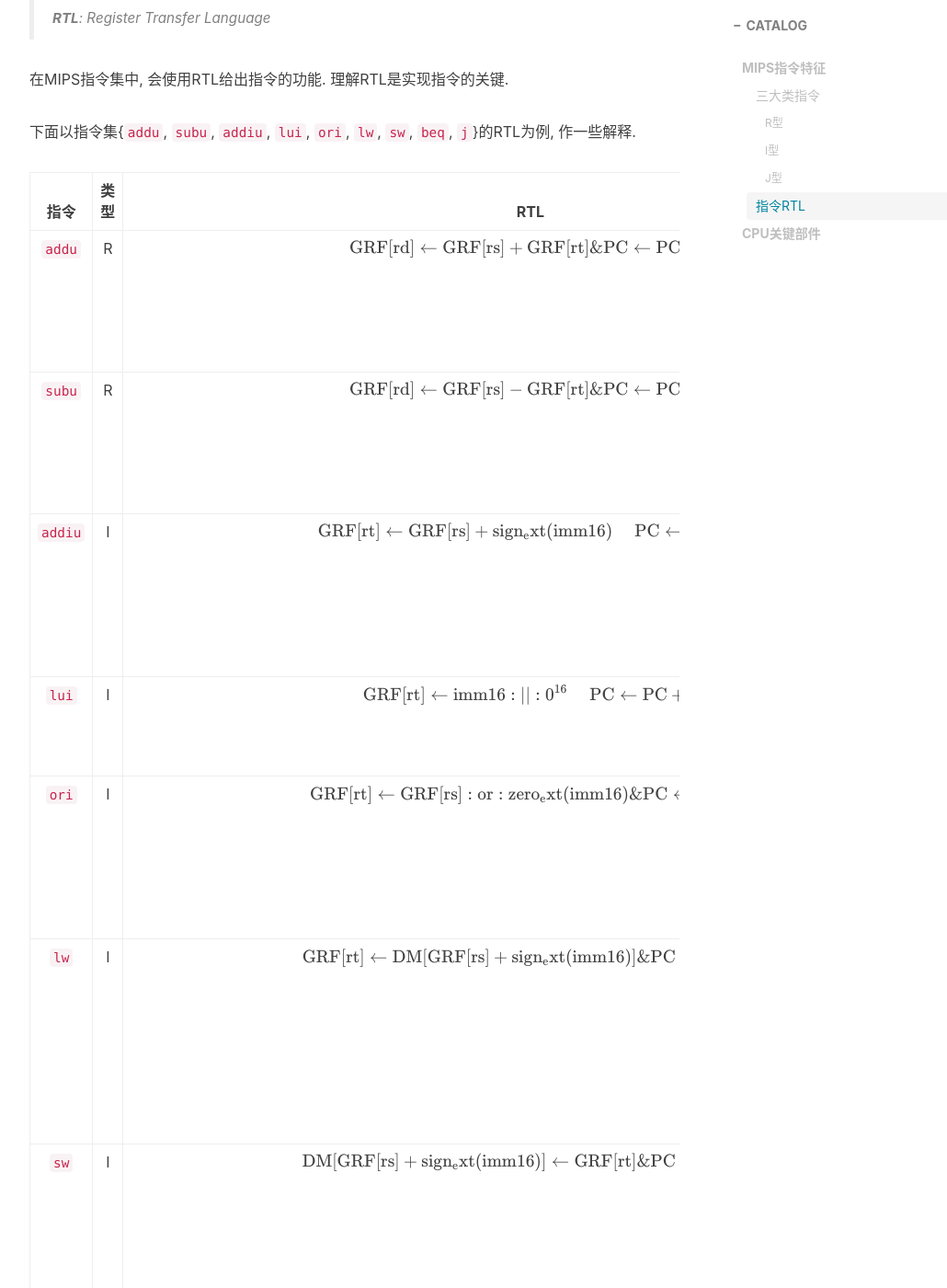
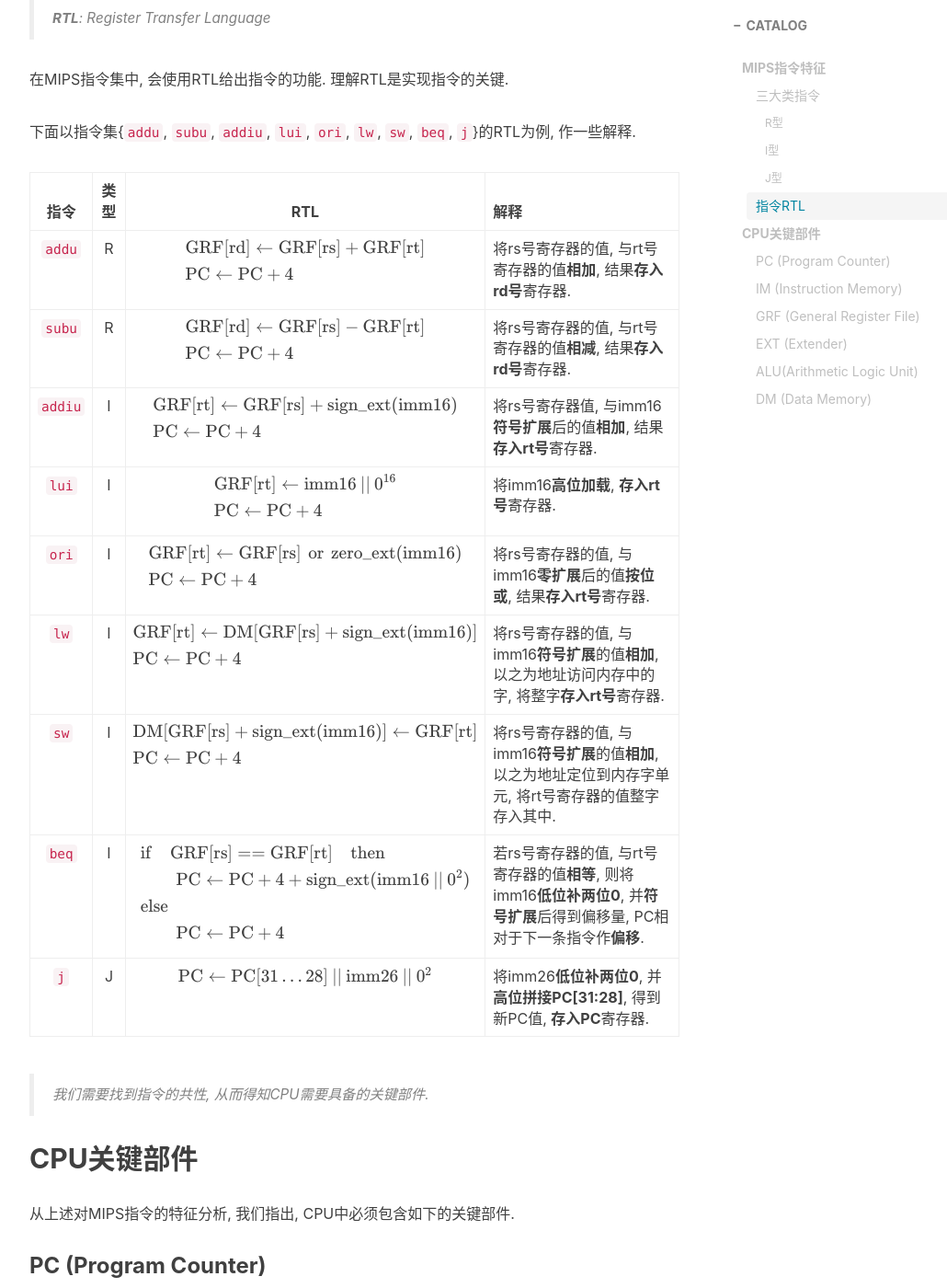
Before and after one commit to Coekjan/coekjan.github.io, a Jekyll site: the page built from _posts/Computer-Architecture/2021-01-17-Single-Cycle-CPU.md, in a window 1280 px wide and 1400 px high, scrolled down 1615 px. Shown: the whole window at 92% size, without its empty margins (233-1263 px from the left). Built offline with Jekyll 4.4.1, drawn with Linux system fonts in a browser that asks for light colours; nearby versions of some CDN libraries; comment, search, counter and statistics services are not loaded; some of the changed text lies outside the part shown.

Commit message:
Update 2021-01-17-Single-Cycle-CPU.md

```diff
--- a/_posts/Computer-Architecture/2021-01-17-Single-Cycle-CPU.md
+++ b/_posts/Computer-Architecture/2021-01-17-Single-Cycle-CPU.md
@@ -52,20 +52,32 @@ $6$ | $26$
 
 指令| 类型 | RTL | 解释
 :-:|:-:|:-:|:--
-`addu`| R | $\begin{aligned}&\rm GRF[rd]\leftarrow\rm GRF[rs]+GRF[rt]\\& \rm PC\leftarrow\rm PC+4\end{aligned}$ | 将rs号寄存器的值, 与rt号寄存器的值**相加**, 结果**存入rd号**寄存器.
-`subu` | R | $\begin{aligned}&\rm GRF[rd]\leftarrow\rm GRF[rs]-GRF[rt]\\& \rm PC\leftarrow\rm PC+4\end{aligned}$ | 将rs号寄存器的值, 与rt号寄存器的值**相减**, 结果**存入rd号**寄存器.
-`addiu` | I | $\begin{aligned}&\rm GRF[rt]\leftarrow\rm GRF[rs]+sign\_ext(imm16)\\ &\rm PC\leftarrow\rm PC+4\end{aligned}$ | 将rs号寄存器值, 与imm16**符号扩展**后的值**相加**, 结果**存入rt号**寄存器.
-`lui` | I | $\begin{aligned}&\rm GRF[rt]\leftarrow\rm imm16\:\vert\vert\:0^{16}\\ &\rm PC\leftarrow\rm PC+4\end{aligned}$ | 将imm16**高位加载**, **存入rt号**寄存器.
-`ori` | I | $\begin{aligned}&\rm GRF[rt]\leftarrow\rm GRF[rs]\:\operatorname{or}\:zero\_ext(imm16)\\& \rm PC\leftarrow\rm PC+4\end{aligned}$ | 将rs号寄存器的值, 与imm16**零扩展**后的值**按位或**, 结果**存入rt号**寄存器.
-`lw` | I | $\begin{aligned}&\rm GRF[rt]\leftarrow\rm DM[GRF [rs]+sign\_ext(imm16) ]\\& \rm PC\leftarrow\rm PC+4\end{aligned}$ | 将rs号寄存器的值, 与imm16**符号扩展**的值**相加**, 以之为地址访问内存中的字, 将整字**存入rt号**寄存器.
-`sw` | I | $\begin{aligned}&\rm DM[GRF [rs]+sign\_ext(imm16) ]\leftarrow\rm GRF[rt]\\& \rm PC\leftarrow\rm PC+4\end{aligned}$ | 将rs号寄存器的值, 与imm16**符号扩展**的值**相加**, 以之为地址定位到内存字单元, 将rt号寄存器的值整字存入其中.
-`beq` | I | $\begin{aligned}&\rm if\quad GRF[rs]==GRF[rt]\quad then\\&\qquad\rm PC\leftarrow PC+4+sign\_ext(imm16\:\vert\vert\:0^2)\\& \rm else\\&\rm\qquad PC\leftarrow PC+4\end{aligned}$ | 若rs号寄存器的值, 与rt号寄存器的值**相等**, 则将imm16**低位补两位0**, 并**符号扩展**后得到偏移量, PC相对于下一条指令作**偏移**.
-`j` | J | $\rm PC\leftarrow PC[31\dots28]\:\vert\vert\:imm26\:\vert\vert\:0^2$ | 将imm26**低位补两位0**, 并**高位拼接PC[31:28]**, 得到新PC值, **存入PC**寄存器.
+`addu`| R | $$\begin{aligned}&\rm GRF[rd]\leftarrow\rm GRF[rs]+GRF[rt]\\& \rm PC\leftarrow\rm PC+4\end{aligned}$$ | 将rs号寄存器的值, 与rt号寄存器的值**相加**, 结果**存入rd号**寄存器.
+`subu` | R | $$\begin{aligned}&\rm GRF[rd]\leftarrow\rm GRF[rs]-GRF[rt]\\& \rm PC\leftarrow\rm PC+4\end{aligned}$$ | 将rs号寄存器的值, 与rt号寄存器的值**相减**, 结果**存入rd号**寄存器.
+`addiu` | I | $$\begin{aligned}&\rm GRF[rt]\leftarrow\rm GRF[rs]+sign\_ext(imm16)\\ &\rm PC\leftarrow\rm PC+4\end{aligned}$$ | 将rs号寄存器值, 与imm16**符号扩展**后的值**相加**, 结果**存入rt号**寄存器.
+`lui` | I | $$\begin{aligned}&\rm GRF[rt]\leftarrow\rm imm16\:\vert\vert\:0^{16}\\ &\rm PC\leftarrow\rm PC+4\end{aligned}$$ | 将imm16**高位加载**, **存入rt号**寄存器.
+`ori` | I | $$\begin{aligned}&\rm GRF[rt]\leftarrow\rm GRF[rs]\:\operatorname{or}\:zero\_ext(imm16)\\& \rm PC\leftarrow\rm PC+4\end{aligned}$$ | 将rs号寄存器的值, 与imm16**零扩展**后的值**按位或**, 结果**存入rt号**寄存器.
+`lw` | I | $$\begin{aligned}&\rm GRF[rt]\leftarrow\rm DM[GRF [rs]+sign\_ext(imm16) ]\\& \rm PC\leftarrow\rm PC+4\end{aligned}$$ | 将rs号寄存器的值, 与imm16**符号扩展**的值**相加**, 以之为地址访问内存中的字, 将整字**存入rt号**寄存器.
+`sw` | I | $$\begin{aligned}&\rm DM[GRF [rs]+sign\_ext(imm16) ]\leftarrow\rm GRF[rt]\\& \rm PC\leftarrow\rm PC+4\end{aligned}$$ | 将rs号寄存器的值, 与imm16**符号扩展**的值**相加**, 以之为地址定位到内存字单元, 将rt号寄存器的值整字存入其中.
+`beq` | I | $$\begin{aligned}&\rm if\quad GRF[rs]==GRF[rt]\quad then\\&\qquad\rm PC\leftarrow PC+4+sign\_ext(imm16\:\vert\vert\:0^2)\\& \rm else\\&\rm\qquad PC\leftarrow PC+4\end{aligned}$$ | 若rs号寄存器的值, 与rt号寄存器的值**相等**, 则将imm16**低位补两位0**, 并**符号扩展**后得到偏移量, PC相对于下一条指令作**偏移**.
+`j` | J | $$\rm PC\leftarrow PC[31\dots28]\:\vert\vert\:imm26\:\vert\vert\:0^2$$ | 将imm26**低位补两位0**, 并**高位拼接PC[31:28]**, 得到新PC值, **存入PC**寄存器.
 
 > 我们需要找到指令的共性, 从而得知CPU需要具备的关键部件.
 
 ## CPU关键部件
 
-从上述对MIPS指令的特征分析, 我们指出, CPU中必须包含如下的关键部件:
+从上述对MIPS指令的特征分析, 我们指出, CPU中必须包含如下的关键部件.
 
-// ...
+### PC (Program Counter)
+
+程序计数器, 引导指令存储器读出指令.
+
+### IM (Instruction Memory)
+
+### GRF (General Register File)
+
+### EXT (Extender)
+
+### ALU(Arithmetic Logic Unit)
+
+### DM (Data Memory)
```
